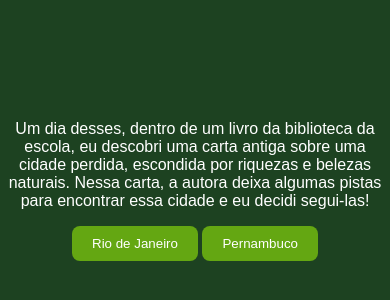
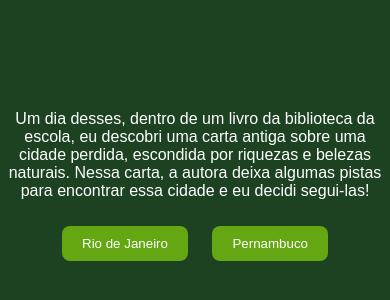
Before and after one commit to OtavioUhuuu/Give-one-more-chance, a plain HTML site: page index.html in a window 390 px wide. Shown: the part 240-540 px from the top of the page. Drawn offline with Linux system fonts and the light colour scheme; a web font is replaced by a local one.

Commit message:
Refactor CSS for better responsiveness and styling

```diff
--- a/style.css
+++ b/style.css
@@ -5,7 +5,7 @@
     display: flex;
     justify-content: center;
     align-items: center;
-    height: 100vh; /* Substituí 700px por 100vh para centralizar melhor em qualquer tela */
+    height: 100vh;
     margin: 0;
 }
 
@@ -17,6 +17,7 @@
     padding: 10px 20px;
     border-radius: 8px;
     cursor: pointer;
+    margin: 10px;
     transition: background 0.3s;
 }
 
@@ -24,13 +25,12 @@
     background-color: #4e820e;
 }
 
-/* Lógica de exibição dos passos */
 .passo {
-    display: none; /* Esconde todos os passos */
+    display: none;
     text-align: center;
     max-width: 500px;
 }
 
 .passo.ativo {
-    display: block; /* Mostra apenas o passo que tiver a classe 'ativo' */
+    display: block;
 }
```
